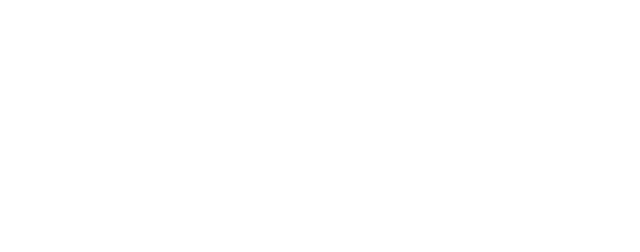
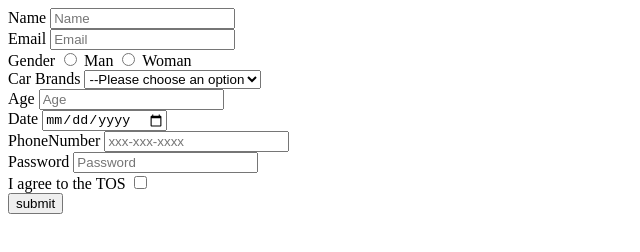
Before and after one commit to acciojob/signup-form-car-arshad-hash, a website: page main.html in a window 1280 px wide. Shown: the whole page, without its empty margins (0-640 px from the left). Drawn offline with Linux system fonts and the light colour scheme.

Commit message:
created a submission

```diff
--- a/main.html
+++ b/main.html
@@ -7,6 +7,61 @@
 </head>
 
 <body>
+	<form method="post" action="your-server-endpoint-url">
+		<label for = "name">Name </label>
+		<input type="text" id="name" placeholder="Name" required>
+		<br>
+		<label for = "email">Email</label>
+		<input type="email" id="email" placeholder="Email" required>
+		<br>
+		<label for="gender_m">Gender
+		<input type="radio" id="gender_m" name="gender"required>
+			Man
+		</label>
+		<label for="gender_f">
+		<input type="radio" id="gender_f" name="gender"required>
+			Woman
+		</label>
+		<br>
+		<label for="cars"> Car Brands
+			<select id="cars" placeholder="--
+				Please chose an option" required>
+				<option disabled selected>--Please choose an option</option>
+				<option>Audi</option>
+				<option>BMW</option>
+				<option>TATA</option>
+				</select>
+		</label>
+	<br>
+		<label for ="age">Age
+			<input type="number" placeholder="Age" required id=
+"age">
+
+		</label>
+		<br>
+		<label for ="dob"> Date
+			<input type="date" id="dob" required placeholder=""
+		</label>
+			<br>
+		<label for="tel">PhoneNumber
+			<input type="tel" id="tel" placeholder="xxx-xxx-xxxx"
+				>
+		</label>	<br>
+		<label for="password">Password
+			<input type="password" id="password" required placeholder=
+				"Password">
+		</label> <br>
+			<label for="tos">I agree to the TOS
+				<input type="checkbox" required
+
+			</label>
+
+				<br>
+				<button type ="submit">submit</button>
+
+
+
+	</form>
 	<!-- the entire body must be written by student -->
     <script type="text/javascript" src="./script.js">
 </script>
```
